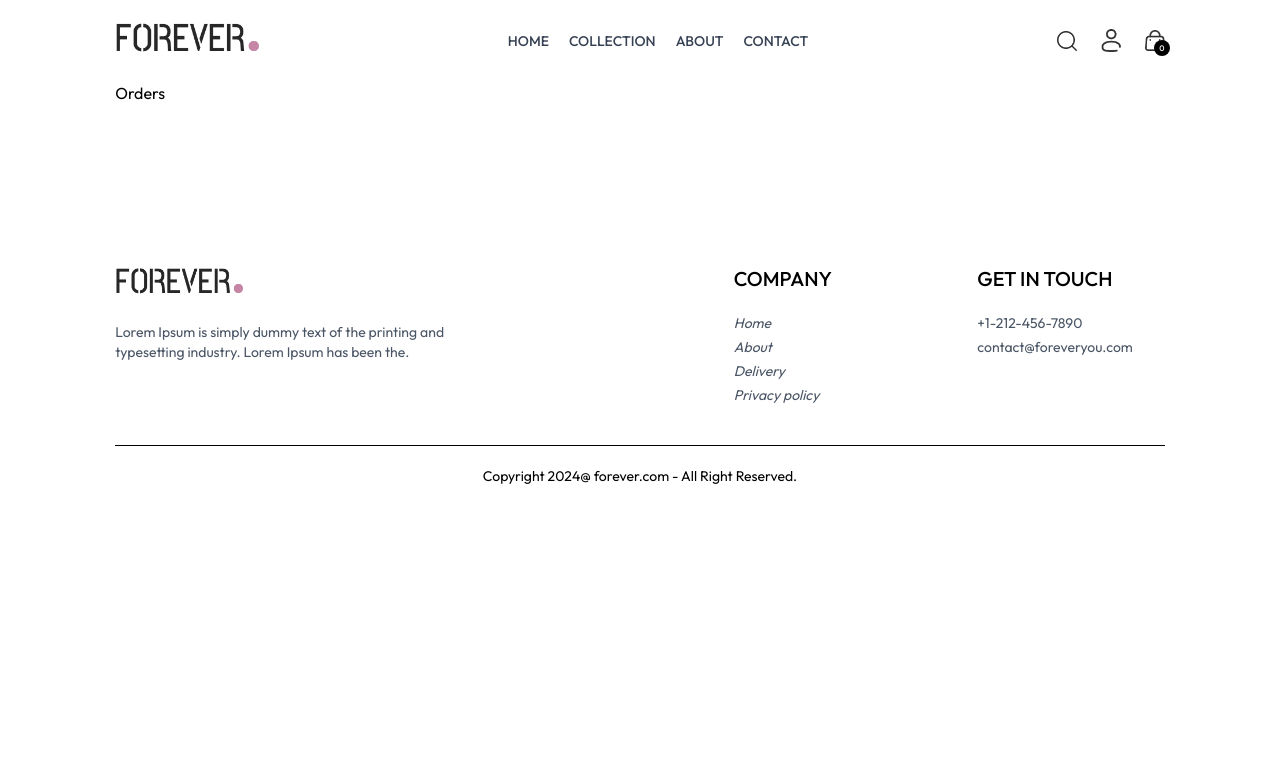
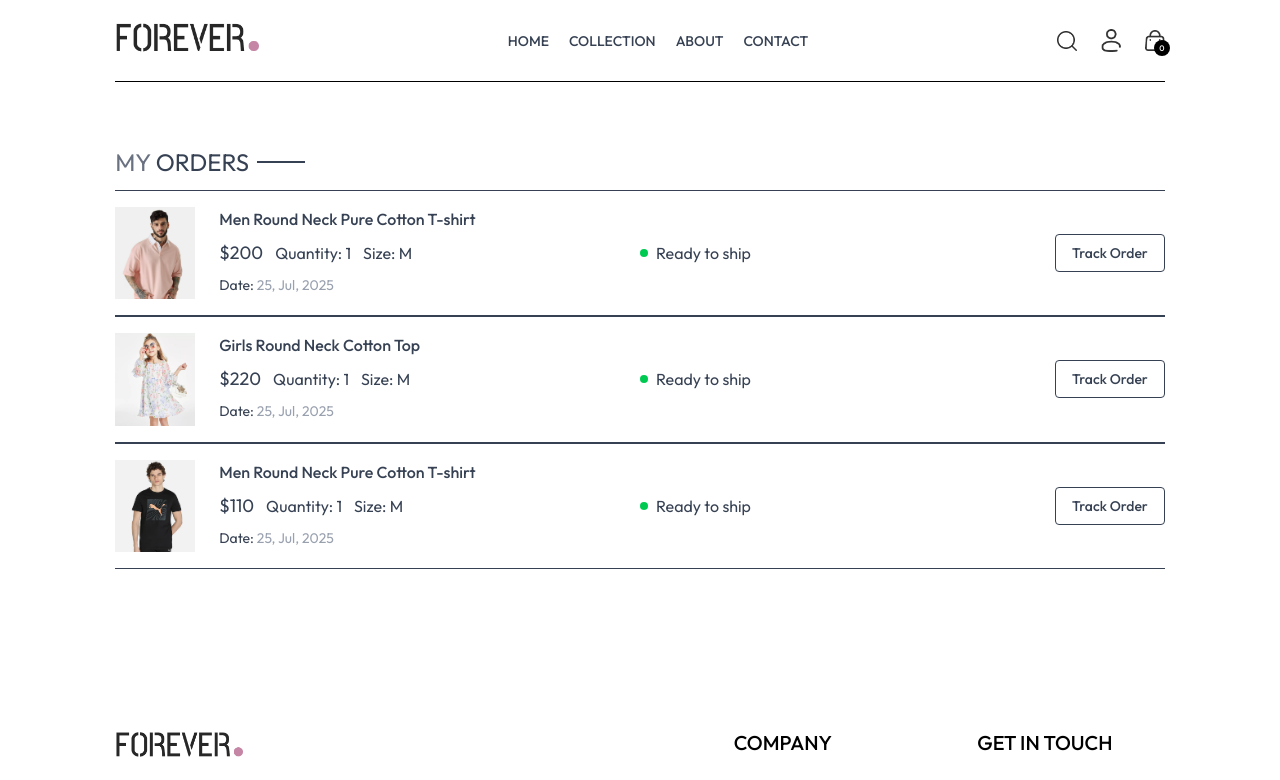
Before and after one commit to Ahmed-Elshhat/ecommerce-app, a React (Vite) app in the folder client/: page /orders in a window 1280 px wide. Shown: the top 780 px of the page. Built offline with nearby package versions, Linux system fonts and the light colour scheme.

Commit message:
Create orders page

```diff
--- a/client/src/components/Navbar.jsx
+++ b/client/src/components/Navbar.jsx
@@ -43,11 +43,13 @@
         />
 
         <div className="group relative">
+          <Link to="/login">
           <img
             src={assets.profile_icon}
             alt=""
             className="w-5 cursor-pointer"
           />
+          </Link>
           <div className="group-hover:block hidden absolute dropdown-menu right-0 pt-4">
             <div className="flex flex-col gap-2 w-36 py-3 px-5 bg-slate-100 text-gray-500 rounded">
               <p className="cursor-pointer hover:text-black">My profile</p>
--- a/client/src/pages/Orders.jsx
+++ b/client/src/pages/Orders.jsx
@@ -1,8 +1,47 @@
-import React from 'react'
+import React, { useContext } from 'react'
+import { ShopContext } from '../context/ShopContext'
+import Title from '../components/Title';
 
 function Orders() {
+
+  const {products, currency} = useContext(ShopContext);
+
   return (
-    <div>Orders</div>
+    <div className='border-t pt-16'>
+      <div className="text-2xl">
+        <Title text1={"MY"} text2={"ORDERS"} />
+      </div>
+
+      <div>
+        {
+          products.slice(1,4).map((item, index) => (
+            <div key={index} className="py-4 border-t border-b text-gray-700 flex flex-col md:flex-row md:items-center md:justify-between gap-4">
+              <div className="flex items-start gap-6 text-sm">
+                <img src={item.image[0]} alt="" className='w-16 sm:w-20' />
+                <div>
+                  <p className="sm:text-base font-medium">{item.name}</p>
+                  <div className="flex items-center gap-3 mt-2 text-base text-gray-700">
+                    <p className="text-lg">{currency}{item.price}</p>
+                    <p>Quantity: 1</p>
+                    <p>Size: M</p>
+                  </div>
+
+                  <p className='mt-2'>Date: <span className="text-gray-400">25, Jul, 2025</span></p>
+                </div>
+              </div>
+
+              <div className="md:w-1/2 flex justify-between">
+                <div className="flex items-center gap-2">
+                  <p className="min-w-2 h-2 rounded-full bg-green-500"></p>
+                  <p className="text-sm md:text-base">Ready to ship</p>
+                </div>
+                <button className="border px-4 py-2 text-sm font-medium rounded-sm">Track Order</button>
+              </div>
+            </div>
+          ))
+        }
+      </div>
+    </div>
   )
 }
 
```
